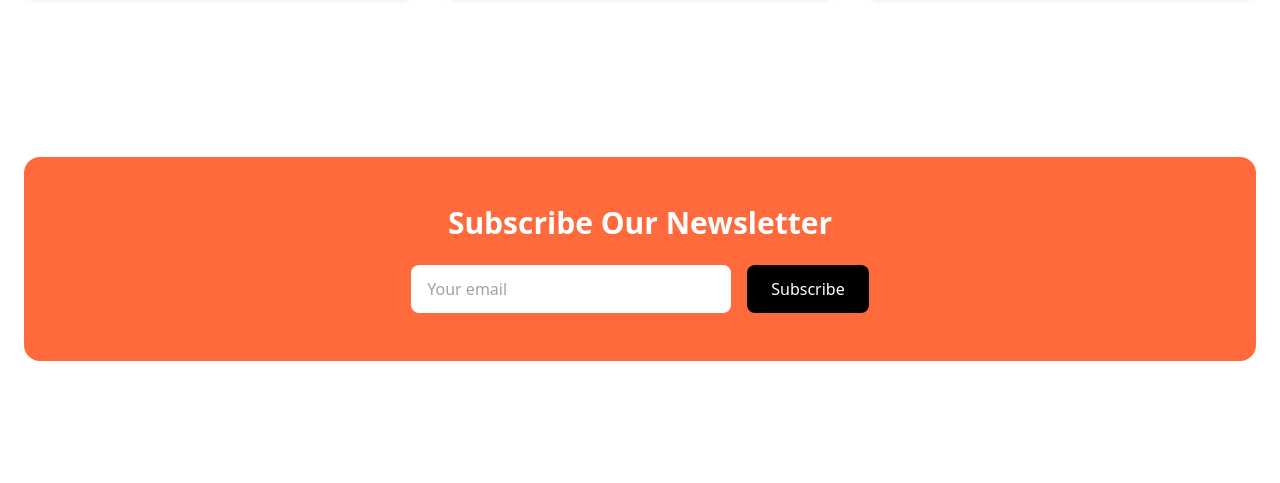
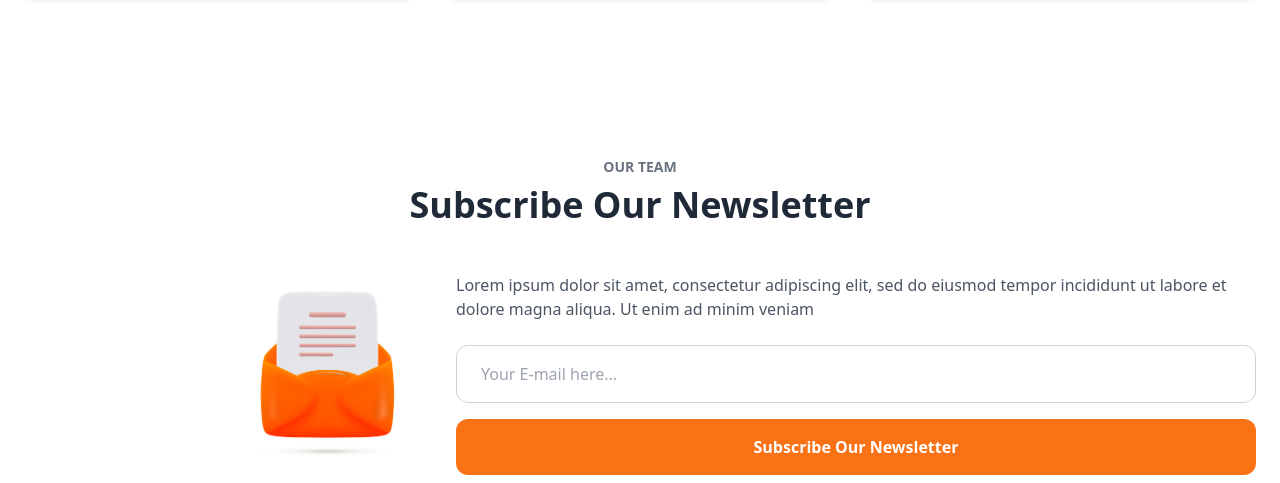
Before and after one commit to Aditya201514049/ostad-mern-project, a plain HTML site: page index.html in a window 1280 px wide. Shown: the part 2851-3334 px from the top of the page. Drawn offline with nearby package versions, Linux system fonts and the light colour scheme.

Commit message:
newsletter section added

```diff
--- a/index.html
+++ b/index.html
@@ -224,19 +224,29 @@
 </section>
 <!-- Our Team section end -->
 
-<section class="max-w-7xl mx-auto px-6 py-20">
-  <div class="bg-primary text-white rounded-2xl p-12 text-center">
-    <h2 class="text-3xl font-semibold">Subscribe Our Newsletter</h2>
+<!-- Newsleter section start -->
+<section class="py-20">
+  <div class="max-w-7xl mx-auto px-6 text-center">
+    <p class="text-gray-500 uppercase text-sm font-semibold mb-2">Our Team</p>
+    <h2 class="text-4xl font-bold text-gray-800 mb-12">Subscribe Our Newsletter</h2>
 
-    <div class="mt-6 flex flex-col md:flex-row gap-4 justify-center">
-      <input type="email" placeholder="Your email"
-        class="px-4 py-3 rounded-lg text-black w-full md:w-80">
-      <button class="bg-black px-6 py-3 rounded-lg">
-        Subscribe
-      </button>
+    <div class="flex flex-col md:flex-row items-center justify-center gap-8">
+      <div class="w-full md:w-1/3 flex justify-end">
+        <img src="Frame.png" alt="Mailbox" class="w-48 h-auto">
+      </div>
+      <div class="w-full md:w-2/3 text-left">
+        <p class="text-gray-600 mb-6">
+          Lorem ipsum dolor sit amet, consectetur adipiscing elit, sed do eiusmod tempor incididunt ut labore et dolore magna aliqua. Ut enim ad minim veniam
+        </p>
+        <input type="email" placeholder="Your E-mail here..." class="w-full px-6 py-4 rounded-xl border border-gray-300 mb-4 focus:outline-none focus:ring-2 focus:ring-blue-500">
+        <button class="w-full bg-orange-500 text-white px-6 py-4 rounded-xl font-semibold hover:bg-orange-600 transition duration-300">
+          Subscribe Our Newsletter
+        </button>
+      </div>
     </div>
   </div>
 </section>
+<!-- Newsleter section end -->
 <footer class="bg-white py-12">
   <div class="max-w-7xl mx-auto px-6">
     <div class="flex flex-col md:flex-row items-center justify-between border-b border-gray-200 pb-8 mb-8">
```
